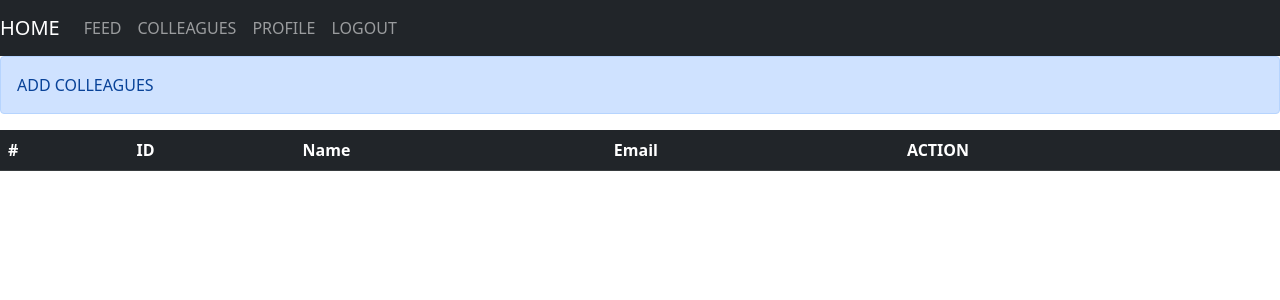
After one commit to krezzx/peer_blog, a Flask app: page /colleague in a window 1280 px wide. The commit adds this page. Shown: the top 300 px of the page. Run offline with Flask 2, Linux system fonts and the light colour scheme; a user stored in the database is signed in; data comes from the database, SQL or seed files in the repository; both versions use the stored data as it was after the commit; lists and menus that the app fills with data are empty.

Commit message:
colleagues

```diff
--- a/app.py
+++ b/app.py
@@ -17,7 +17,7 @@ app.config['SQLALCHEMY_DATABASE_URI']='sqlite:///userData.db'
 app.config['SQLALCHEMY_BINDS']={
     'posts':'sqlite:///posts.db',
     'comment':'sqlite:///comment.db',
-    'vote':'sqlite:///vite.db'
+    'vote':'sqlite:///vote.db'
 }
 
 app.config['SQLALCHEMY_TRACK_MODIFICATION'] = False
@@ -40,7 +40,7 @@ class User(db.Model,UserMixin):
     username=db.Column(db.String(20),nullable=False,unique=True)
     email=db.Column(db.String(120),nullable=False)
     password=db.Column(db.String(60),nullable=False)
-    colleague=db.Column(db.String(500),default=" ")
+    colleague=db.Column(db.String(500),default=",")
     def __repr__(self):
         return f"User('{self.id}','{self.username}','{self.email}')"
 
--- a/routes.py
+++ b/routes.py
@@ -1,3 +1,4 @@
+from re import I
 from forms import RegistrationForm,LoginForm
 from flask import render_template,flash,redirect,url_for,request
 from app import db,bcrypt,app,User,Posts
@@ -145,3 +146,33 @@ def logout():
 @login_required
 def feed():
     return render_template('home.html',user=current_user.username)
+
+
+@app.route('/colleague')
+@login_required
+def colleague():
+    P=User.query.all()
+    dict1={}
+    for i in P:
+        if(i.id!=current_user.id):
+            a=current_user.colleague
+            l=a.split(',')
+            print(l)
+            if(str(i.id) not in l):
+                ar=[]
+                ar.append(i.username)
+                ar.append(i.email)
+                dict1[i.id]=ar
+    return render_template('colleague.html',d=dict1)
+
+@app.route('/addcol/<identity>',methods=['GET','POST'])
+@login_required
+def addcol(identity):
+    P=User.query.filter_by(id=current_user.id).first()
+    print(P.colleague)
+    i=P.colleague+str(identity)+','
+    print(i)
+    P.colleague=i
+    db.session.commit()
+
+    return redirect(url_for('colleague'))
--- a/templates/base.html
+++ b/templates/base.html
@@ -17,10 +17,10 @@
         <div class="collapse navbar-collapse" id="navbarNav">
           <ul class="navbar-nav">
             <li class="nav-item">
-              <a class="nav-link" href="#">FEED</a>
+              <a class="nav-link" href="{{url_for('feed')}}">FEED</a>
             </li>
             <li class="nav-item">
-              <a class="nav-link" href="#">COLLEAGUES</a>
+              <a class="nav-link" href="{{url_for('colleague')}}">COLLEAGUES</a>
             </li>
             <li class="nav-item">
               <a class="nav-link" href="#">PROFILE</a>
--- /dev/null
+++ b/templates/colleague.html
@@ -0,0 +1,33 @@
+{% extends 'base.html' %}
+
+{% block content %}
+<div class="alert alert-primary" role="alert">
+    ADD COLLEAGUES
+  </div>
+<table class="table table-striped table-dark">
+    <thead>
+      <tr>
+        <th scope="col">#</th>
+        <th scope="col">ID</th>
+        <th scope="col">Name</th>
+        <th scope="col">Email</th>
+        <th scope="col">ACTION</th>
+      </tr>
+    </thead>
+    <tbody>
+        {% for id,arr in d.items() %}
+        <tr>
+            <th scope="row">#</th>
+            <td>{{id}}</td>
+            <td>{{arr[0]}}</td>
+            <td>{{arr[1]}}</td>
+            <td>
+                <form action="{{url_for('addcol',identity=id)}}",method='post'>
+                    <input type="submit" name="submit" value="ADD" class="btn btn-light">
+                </form>
+            </td>
+          </tr>
+        {% endfor %}
+    </tbody>
+</table>
+{% endblock %}
```
Also changed, not shown: templates/index.html (+1 -22 lines), userData.db, vite.db (deleted), vote.db (added).
